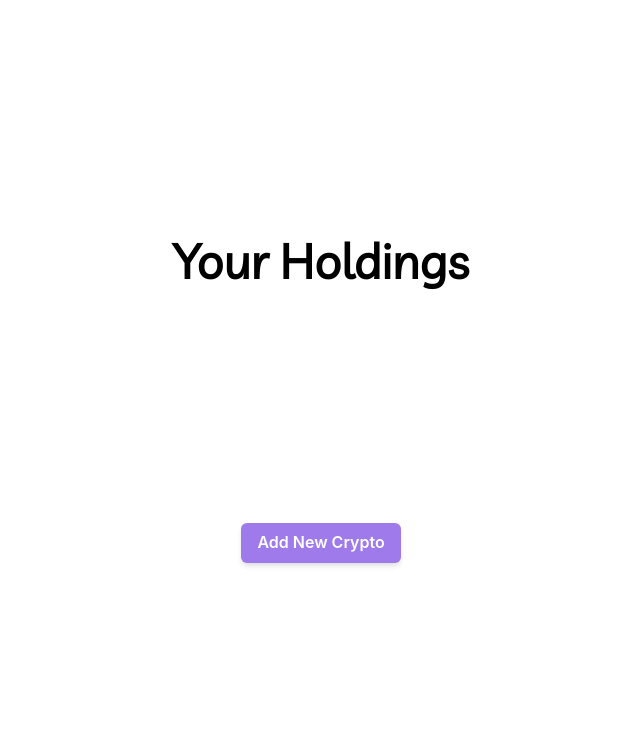
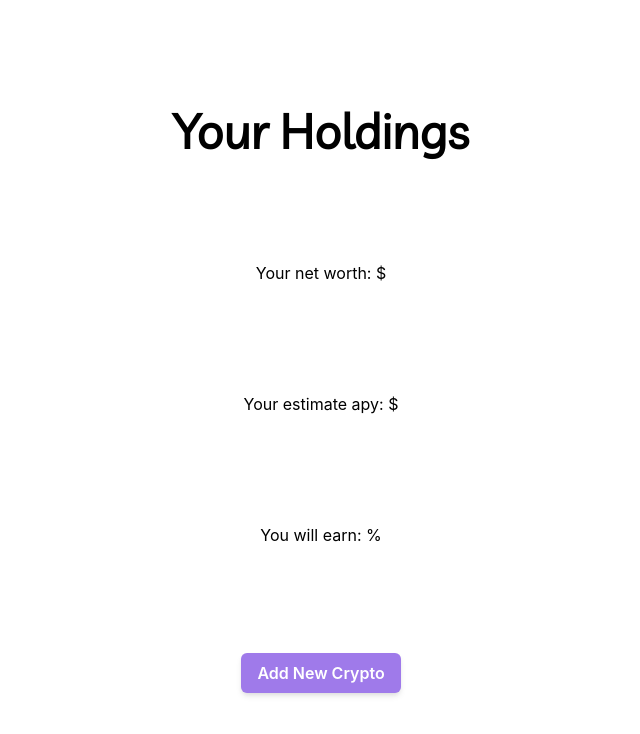
Before and after one commit to ChrisLetter/lucrum-facio, a Next.js app: page /dashboard in a window 1280 px wide. Shown: the top 734 px of the page, without its empty margins (319-959 px from the left). Built offline with nearby package versions, Linux system fonts and the light colour scheme.

Commit message:
feat(dashboard): stats showing correctly on the dashboard

```diff
--- a/pages/dashboard.tsx
+++ b/pages/dashboard.tsx
@@ -1,20 +1,29 @@
 import { Flex, Input, Button, Text, Heading } from '@chakra-ui/react';
 import { connect } from 'react-redux';
-import { useEffect } from 'react';
+import { useEffect, useState } from 'react';
 import { useRouter } from 'next/router';
 import { helperFunctions } from './../utils/helperFunction';
 import { IUserInfo } from './../interfaces/interfaces';
 
 const DashBoard = ({ username, holdings }: IUserInfo) => {
   const router = useRouter();
-
+  const [netWorth, setNetWorth] = useState('');
+  const [usdApyEstimate, setUsdApyEstimate] = useState('');
+  const [totalApy, setTotalApy] = useState('');
   function goToNewCrypto() {
     router.push('/add-crypto');
   }
-  // console.log({ holdings });
+
   useEffect(() => {
     if (holdings.length) {
-      helperFunctions.aggregate(holdings);
+      const aggregate = async function () {
+        const { usdNetWorth, usdApyEstimate, totalApy } =
+          await helperFunctions.aggregate(holdings);
+        setNetWorth(usdNetWorth);
+        setUsdApyEstimate(usdApyEstimate);
+        setTotalApy(totalApy);
+      };
+      aggregate();
     }
   }, [holdings]);
 
@@ -30,6 +39,9 @@ const DashBoard = ({ username, holdings }: IUserInfo) => {
       <Heading as="h1" size="2xl">
         Your Holdings
       </Heading>
+      <Text>Your net worth: {netWorth} $</Text>
+      <Text>Your estimate apy: {totalApy} $</Text>
+      <Text>You will earn: {usdApyEstimate} %</Text>
       <Button
         color="white"
         backgroundColor="purple.400"
--- a/utils/helperFunction.ts
+++ b/utils/helperFunction.ts
@@ -9,13 +9,14 @@ helperFunctions.aggregate = async function (holdings: IHoldingFromDb[]) {
   const usdNetWorth = calculateUsdValue(sumHoldings, prices);
   const usdApyEstimate = calculateUsdValue(sumApy, prices);
   const totalApy = calculateTotalApy(usdNetWorth, usdApyEstimate);
-  console.log(usdNetWorth);
-  console.log(usdApyEstimate);
-  console.log(totalApy);
-  console.log({ sumApy });
-  console.log({ prices });
-  console.log({ sumHoldings });
-  console.log({ holdings });
+  // console.log(usdNetWorth);
+  // console.log(usdApyEstimate);
+  // console.log(totalApy);
+  // console.log({ sumApy });
+  // console.log({ prices });
+  // console.log({ sumHoldings });
+  // console.log({ holdings });
+  return { usdNetWorth, usdApyEstimate, totalApy };
 };
 
 function sumAllHoldings(holdings: IHoldingFromDb[]) {
@@ -79,5 +80,5 @@ function sumAllApy(holdings: IHoldingFromDb[]) {
 }
 
 function calculateTotalApy(netWorth: string, apy: string) {
-  return ((Number(apy) / Number(netWorth)) * 100).toFixed(2).toString() + '%';
+  return ((Number(apy) / Number(netWorth)) * 100).toFixed(2).toString();
 }
```
